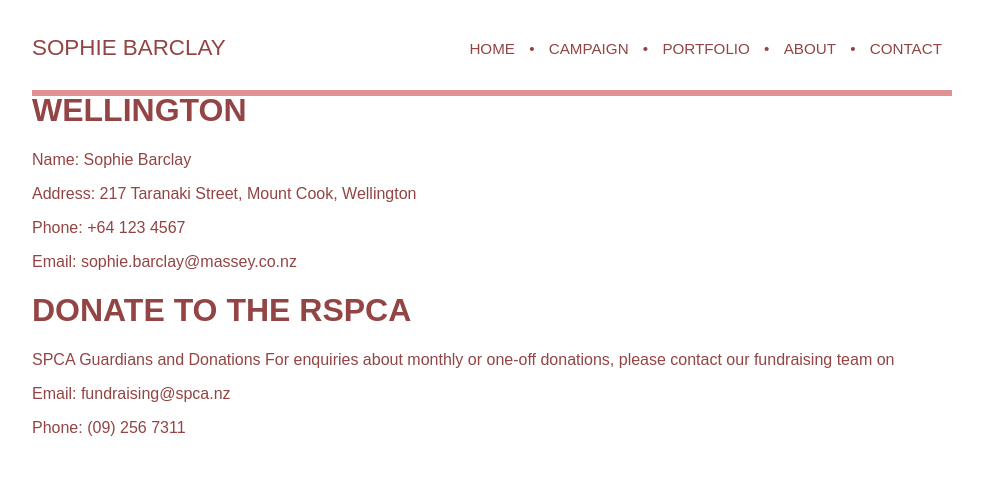
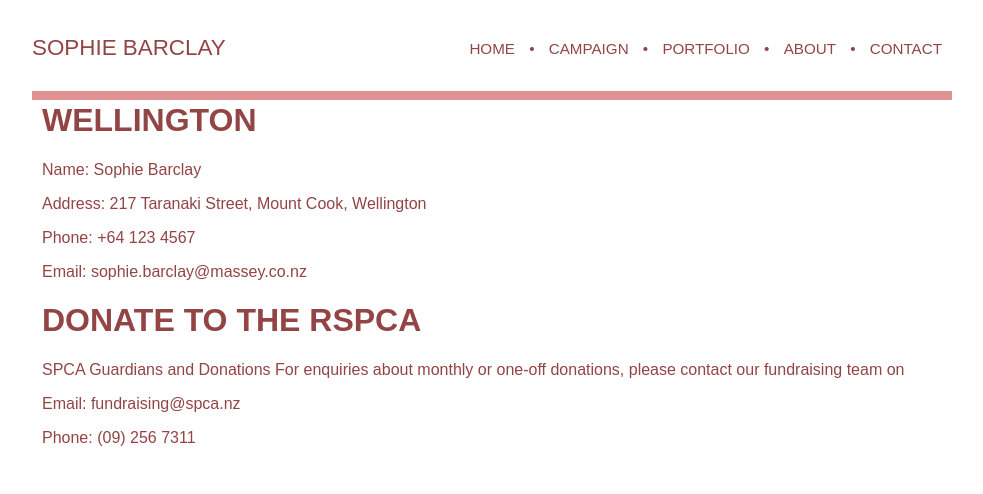
Before and after one commit to SophieB3/Assignment-1, a plain HTML site: page contact.html in a window 1280 px wide. Shown: the top 494 px of the page, without its empty margins (148-1131 px from the left). Drawn offline with Linux system fonts and the light colour scheme; a web font is replaced by a local one.

Commit message:
finished

```diff
--- a/contact.html
+++ b/contact.html
@@ -23,7 +23,7 @@
             </div>
 
     <div class="links">
-        <a href="index.html">HOME</a>
+        <a href="home.html">HOME</a>
         &bullet;
         <a href="campaign.html">CAMPAIGN</a>
         &bullet;
--- a/style.css
+++ b/style.css
@@ -14,7 +14,7 @@ body{
     background-color:white;
     color:#934444;
     height:90px;
-    border-bottom: 6px solid #e09292
+    border-bottom: 10px solid #e09292
 }
 .nav{
     max-width: 950px;
@@ -106,6 +106,7 @@ body{
     color: #934444;
     float: left;
     margin-top: 10px;
+    padding: 10px;
 }
 .contactpageimg1 img{
     max-width:920px;
```
Also changed, not shown: about.html (+1 -1 lines), campaign.html (+1 -1 lines), home.html (renamed from index.html, +1 -2 lines), portfolio.html (+1 -1 lines).
